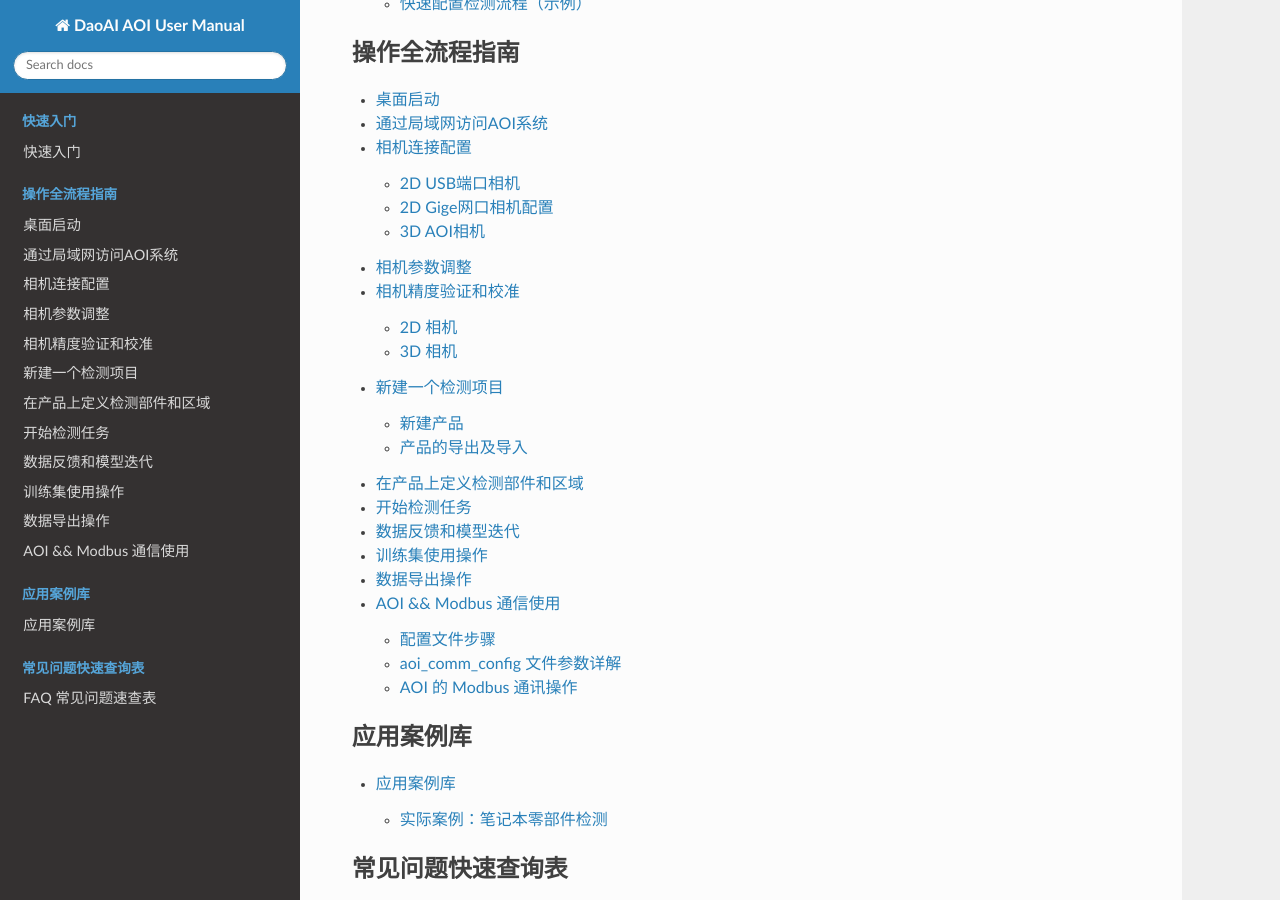
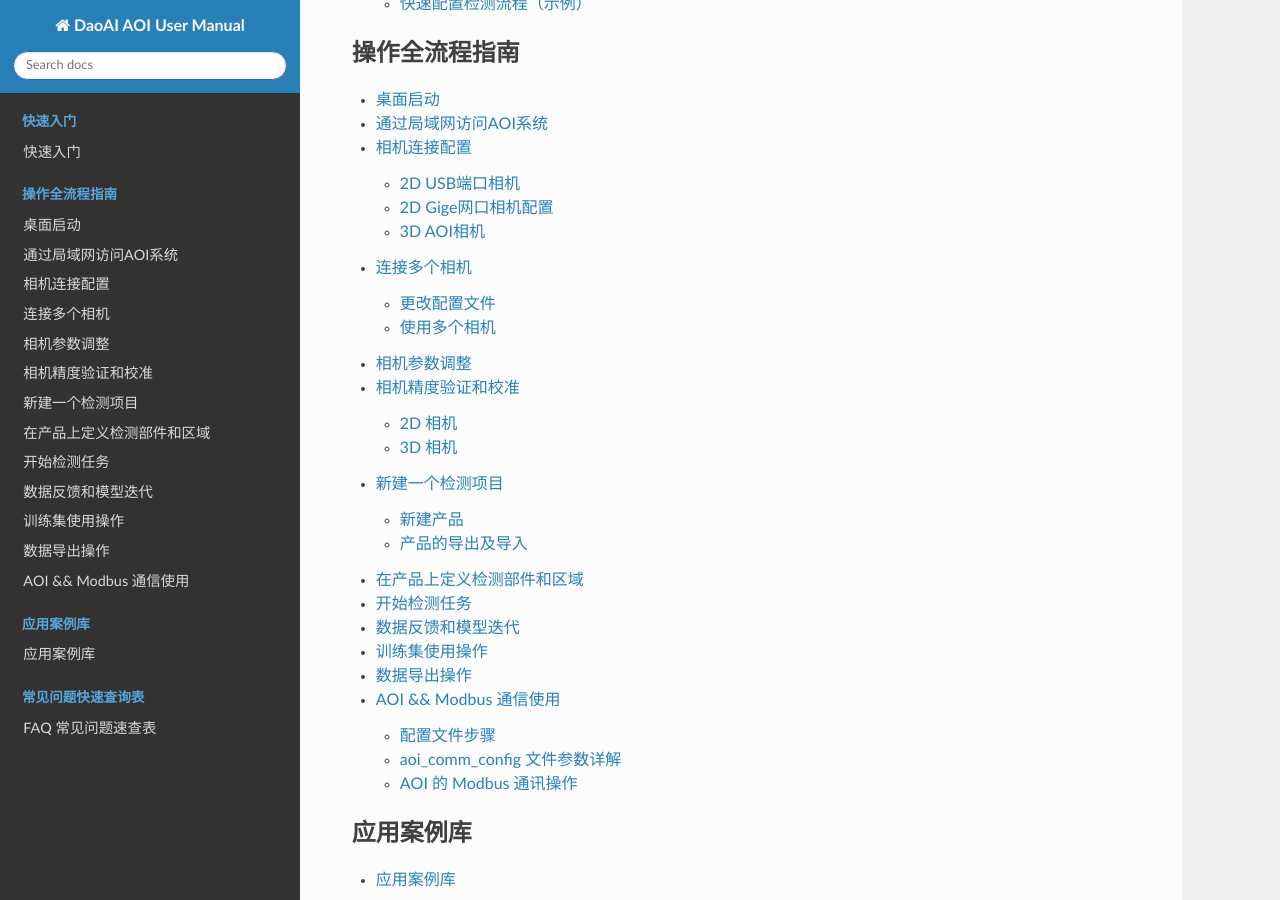
Before and after one commit to DaoAI-Robotics-Inc/daoai_aoi_user_manual, a Sphinx documentation site: the page built from docs/source/index.rst, in a window 1280 px wide and 900 px high, scrolled down 1297 px. Built offline with Sphinx 7.4.7 and the Read the Docs theme 3.1.0, drawn with Linux system fonts in a browser that asks for light colours; pages that are not in the unit, such as notebooks, are missing from menus; some of the changed lines change nothing that is shown.

Commit message:
add multi camera page

```diff
--- /dev/null
+++ b/docs/source/application/multi_camera.rst
@@ -0,0 +1,58 @@
+连接多个相机
+=================
+
+更改配置文件
+------------
+
+在需要连接多个相机时，首先在 **AOI** 软件中，点击“编辑系统配置”，然后选择“发现相机”，确保可以找到两个或多个相机：
+
+.. image:: ./images/multi_cam1.png
+   :scale: 50%
+
+记下相机的名称后，在 **AOI** 安装目录下（如 `C:\Program Files\DaoAI AOI\capture_agent\sensor_config.json`）中，添加对应的相机对象，并将其 `camera_name` 改为你在软件中看到的相机名称：
+
+.. image:: ./images/multi_cam_json_1.png
+   :scale: 50%
+
+对于第二个（或更多）相机对象，需要更改 `id` 和 `capture_step` 为递增的数值：第二个相机改为 `1`，第三个相机改为 `2`，以此类推。
+
+.. image:: ./images/multi_cam_json_2.png
+   :scale: 50%
+
+.. note::
+   如果是 2D 相机，需要将 `is_3D` 设置为 `false`。
+
+接着，在安装目录下的 `system_config.json` 文件中，将 `camera_view_layout`、`inspection_view_layout` 和 `inference_steps` 后面的数值改为相机的数量。如果有两个相机就改为 `2`，三个相机就改为 `3`，以此类推。
+
+.. image:: ./images/multi_cam_json_3.png
+   :scale: 80%
+
+然后，打开安装目录下的 `capture_agent/capture_agent_config.json`，在 `steps` 列表中加入对应数量的相机配置对象。如下图所示，当使用两个相机时，添加第二个步骤（第三个相机则添加第三个步骤，依此类推）：
+
+.. image:: ./images/multi_cam4.png
+   :scale: 90%
+
+完成以上操作后，重启 **AOI** 系统。
+
+使用多个相机
+-------------
+
+重启后，可以在界面上看到两个拍照窗口，分别对应两个相机的画面：
+
+.. image:: ./images/multi_cam2.png
+   :scale: 50%
+
+点击对应的相机窗口，即可选中该相机和实时画面。此时，界面会放大展示所选相机的拍摄图像，并展开该相机的配置面板。若需返回多相机视图，可点击右上角的多窗口显示图标：
+
+.. image:: ./images/multi_cam3.png
+   :scale: 50%
+
+定义产品时，先选择一个相机窗口，按照常规流程定义产品。完成后，返回多窗口视图，然后重复以上步骤为第二个相机定义产品。若有更多相机，同理进行定义：
+
+.. image:: ./images/multi_cam5.png
+   :scale: 50%
+
+随后，正常训练模型并开始检测即可：
+
+.. image:: ./images/multi_cam6.png
+   :scale: 50%
--- a/docs/source/index.rst
+++ b/docs/source/index.rst
@@ -56,6 +56,7 @@
    application/start_program
    application/international/index
    application/2D_camera
+   application/multi_camera
    application/camera_config
    application/infield_cali
    application/new_project
```
Also changed, not shown: docs/source/application/images/multi_cam1.png (added), docs/source/application/images/multi_cam2.png (added), docs/source/application/images/multi_cam3.png (added), docs/source/application/images/multi_cam4.png (added), docs/source/application/images/multi_cam5.png (added), docs/source/application/images/multi_cam6.png (added), docs/source/application/images/multi_cam_json_1.png (added), docs/source/application/images/multi_cam_json_2.png (added), docs/source/application/images/multi_cam_json_3.png (added).
